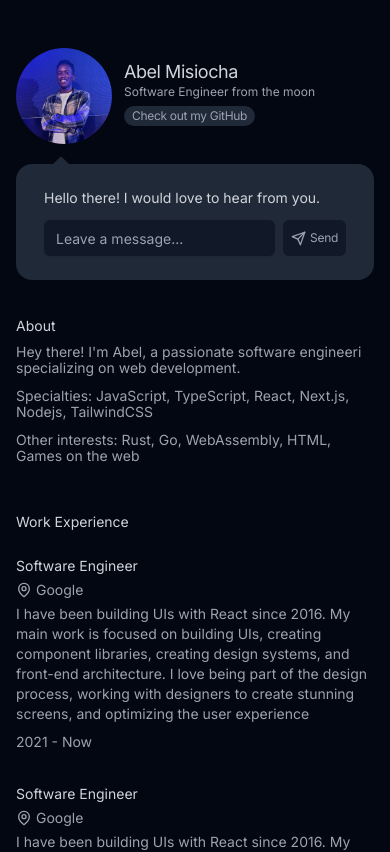
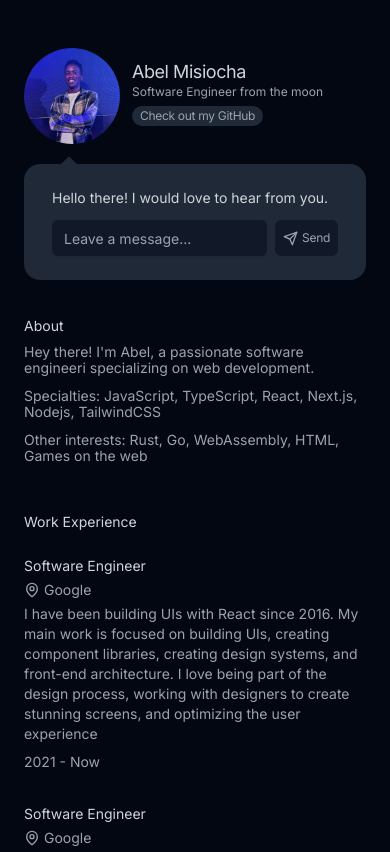
Before and after one commit to Codedwells/portfolio, a Next.js app in the folder v2/: page / in a window 390 px wide. Shown: the top 852 px of the page. Built offline with nearby package versions, Linux system fonts and the light colour scheme.

Commit message:
fix(responsivenes): fixed mobile responsivenes

```diff
--- a/v2/src/app/page.tsx
+++ b/v2/src/app/page.tsx
@@ -7,7 +7,7 @@ import Footer from '@/components/footer'
 
 export default function Home() {
 	return (
-		<main className='mx-auto flex min-h-screen max-w-xl flex-col px-4 py-12 text-gray-300'>
+		<main className='mx-auto flex min-h-screen max-w-xl flex-col px-6 py-12 text-gray-300'>
 			<Header />
 			<ContactMe className='mt-5' />
 			<About className='mt-9' />
--- a/v2/src/components/projects.tsx
+++ b/v2/src/components/projects.tsx
@@ -73,7 +73,7 @@ const Card = ({
 						width={width}
 						height={height}
 						alt={`${title} screenshot`}
-						className='w-[200px] rounded-md shadow-md'
+						className='md:w-[200px] rounded-md shadow-md'
 					/>
 				</div>
 			</div>
```
